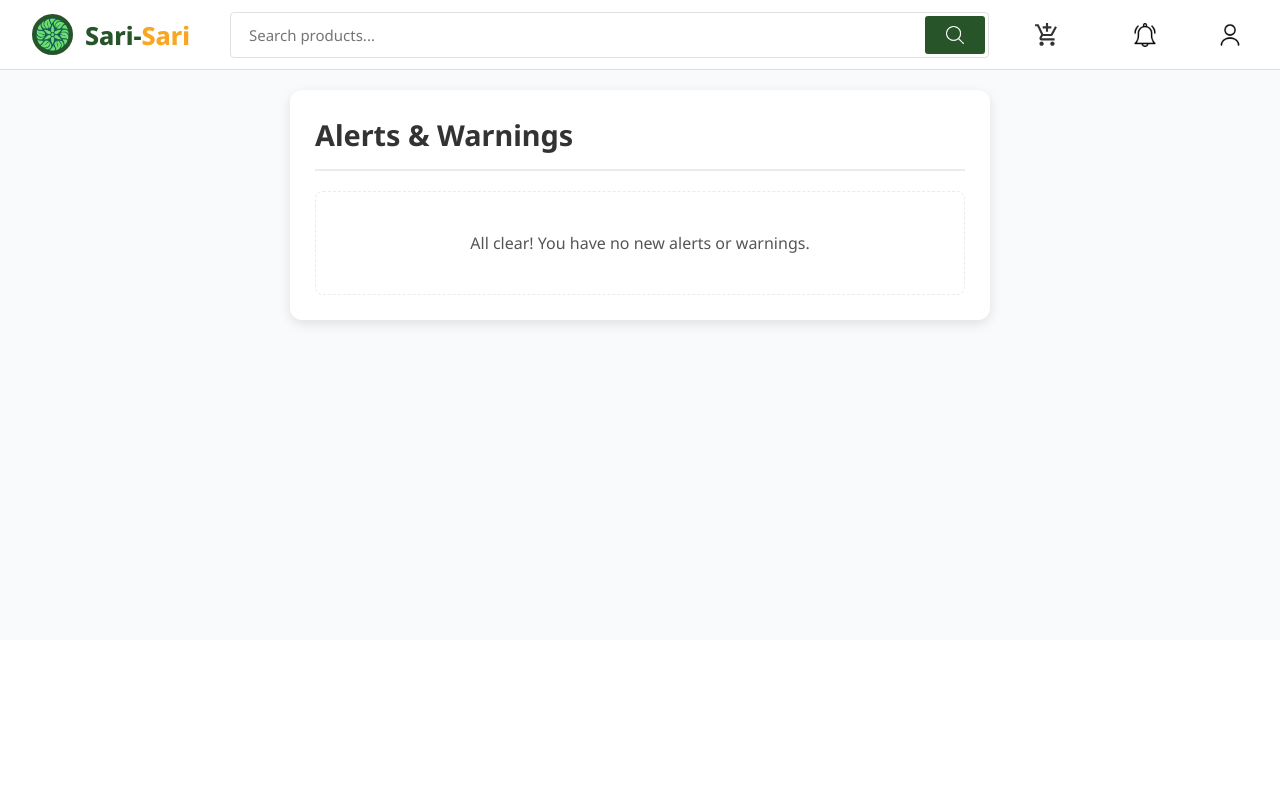
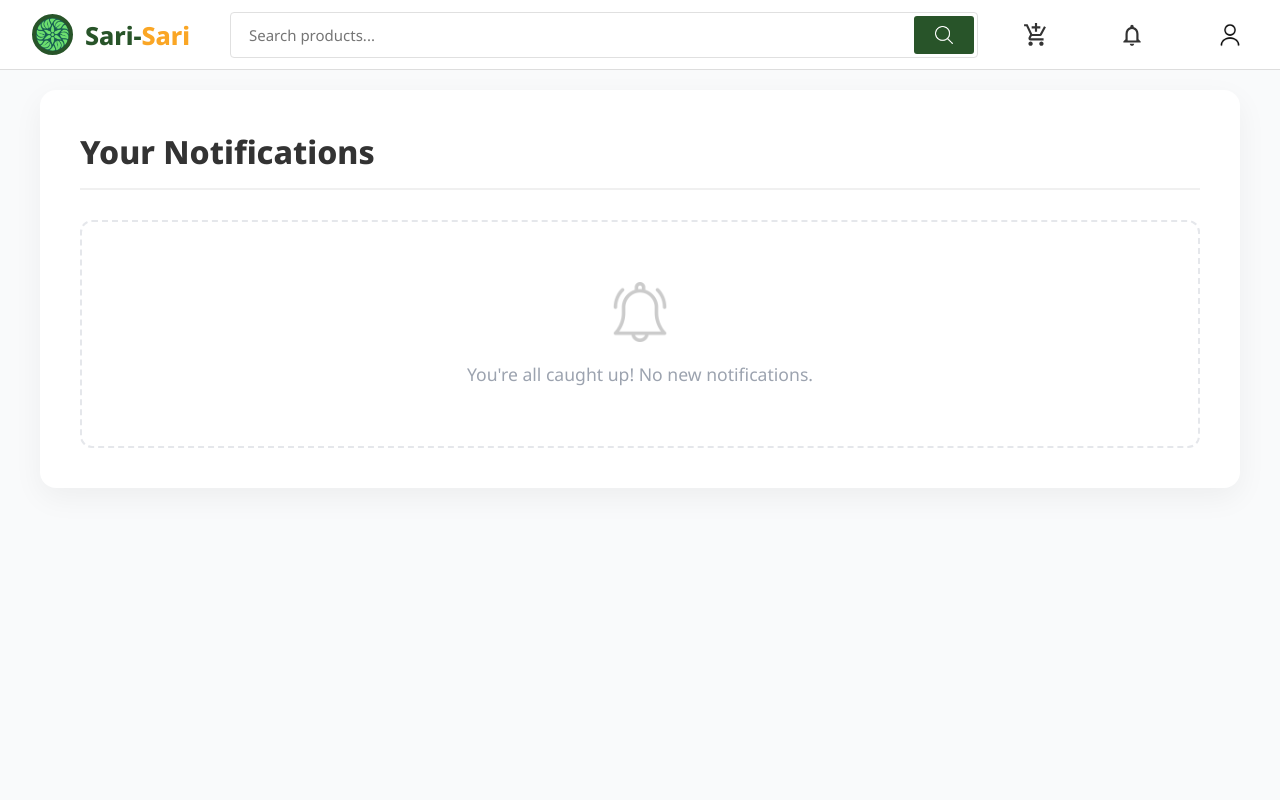
Before and after one commit to morel-porel/CSIT327-G1-Sari-SariAgriculturalMarket, a Django app: page /notifications/ in a window 1280 px wide. Run offline with Django 5.2, Linux system fonts and the light colour scheme; the visitor is signed in with stand-in values (Sample User, id 1); data that the repository does not hold is empty.

Commit message:
UI: changed ui on the notification page

```diff
--- a/notifications/urls.py
+++ b/notifications/urls.py
@@ -3,8 +3,9 @@ from django.urls import path
 from . import views
 
 urlpatterns = [
-    # The new root path for the notifications app
     path('', views.notification_list_view, name='notification_list'),
+    path('test-notification/', views.test_notification_view, name='test_notification'),
 
-    path('test-notification/', views.test_notification_view, name='test_notification'),
+    # New API URL
+    path('api/recent/', views.recent_notifications_api, name='recent_notifications_api'),
 ]
--- a/notifications/views.py
+++ b/notifications/views.py
@@ -1,10 +1,11 @@
-# notifications/views.py (Corrected)
+# notifications/views.py
 from django.shortcuts import render, redirect
 from django.contrib import messages
-# FIX: Import the missing login_required decorator
 from django.contrib.auth.decorators import login_required
 from .utils import create_notification
-from .models import Notification # Assuming this import was added previously
+from .models import Notification
+from django.http import JsonResponse
+from django.utils.timesince import timesince
 
 def test_notification_view(request):
     if request.user.is_authenticated:
@@ -16,13 +17,13 @@ def test_notification_view(request):
         messages.success(request, "Test notification created!")
     return redirect('home')
 
-# The view where the NameError occurred:
 @login_required
 def notification_list_view(request):
     """
     Displays all notifications for the logged-in user and marks them as read.
     """
     notifications = Notification.objects.filter(recipient=request.user).order_by('-timestamp')
+    # We mark them as read when the user visits the full list page
     notifications.filter(is_read=False).update(is_read=True)
 
     context = {
@@ -30,3 +31,27 @@ def notification_list_view(request):
     }
 
     return render(request, 'notifications/notification_list.html', context)
+
+@login_required
+def recent_notifications_api(request):
+    """
+    API to return the 5 most recent notifications for the navbar dropdown.
+    """
+    # Get 5 most recent
+    recent = Notification.objects.filter(recipient=request.user).order_by('-timestamp')[:5]
+    unread_count = Notification.objects.filter(recipient=request.user, is_read=False).count()
+
+    data = []
+    for n in recent:
+        data.append({
+            'id': n.id,
+            'message': n.message,
+            'link': n.link if n.link else '#',
+            'is_read': n.is_read,
+            'time_since': timesince(n.timestamp).split(',')[0] + " ago" # simplified time
+        })
+
+    return JsonResponse({
+        'notifications': data,
+        'unread_count': unread_count
+    })
--- a/static/css/notification_list.css
+++ b/static/css/notification_list.css
@@ -1,31 +1,27 @@
-/* static/css/notification_list.css */
-
-/* --- Page Structure --- */
 .notification-page-wrapper {
     background-color: var(--bg-secondary);
-    padding: 30px 0;
-    min-height: 80vh;
+    padding: 40px 20px;
+    min-height: 100vh;
 }
 
 .notification-container-main {
-    max-width: 700px;
-    margin: 0 auto;
+    max-width: 1200px;
+    margin: 50px auto 0;
     background-color: var(--bg-primary);
-    border-radius: 12px;
-    box-shadow: 0 4px 12px rgba(0, 0, 0, 0.1);
-    padding: 25px;
-    margin-top: 60px;
+    border-radius: 16px;
+    box-shadow: 0 10px 30px rgba(0, 0, 0, 0.05);
+    padding: 40px;
 }
 
 .page-title {
     color: var(--text-primary);
-    border-bottom: 2px solid var(--border-color);
+    font-size: 2rem;
+    margin-bottom: 30px;
     padding-bottom: 15px;
-    margin-bottom: 20px;
-    font-size: 1.8rem;
+    border-bottom: 2px solid #f0f0f0;
+    font-weight: 800;
 }
 
-/* --- Notification List & Items --- */
 .notification-list {
     list-style: none;
     padding: 0;
@@ -77,38 +79,37 @@
 }
 
 .notification-message {
-    margin: 0;
-    line-height: 1.4;
+    margin: 0 0 8px 0;
+    font-size: 1rem;
+    line-height: 1.5;
     color: var(--text-primary);
 }
 
 .notification-link {
     text-decoration: none;
     color: inherit;
+    display: block;
+}
+
+.notification-link:hover .notification-message {
+    color: var(--accent-primary);
 }
 
 .notification-timestamp {
     display: block;
-    color: var(--text-secondary);
-    font-size: 0.8rem;
-    margin-top: 3px;
-}
-
-/* Unread Status Dot */
-.status-dot {
-    position: absolute;
-    top: 5px;
-    right: 5px;
-    width: 8px;
-    height: 8px;
-    background-color: var(--danger-color); /* Red dot for new */
-    border-radius: 50%;
+    color: #9ca3af;
+    font-size: 0.85rem;
+    font-weight: 500;
 }
 
 .no-notifications {
     text-align: center;
-    padding: 40px;
-    color: var(--text-secondary);
-    border: 1px dashed var(--border-color);
-    border-radius: 8px;
+    padding: 60px;
+    color: #9ca3af;
+    border: 2px dashed #e5e7eb;
+    border-radius: 12px;
 }
+
+.no-notifications p {
+    font-size: 1.1rem;
+}
--- /dev/null
+++ b/static/css/notifications_dropdown.css
@@ -0,0 +1,178 @@
+/* static/css/notifications_dropdown.css */
+
+/* --- Navbar Notification Container --- */
+.notif-nav-container {
+    position: relative;
+    display: flex;
+    align-items: center;
+    justify-content: center;
+    height: 100%;
+    cursor: pointer;
+    margin-right: 15px;
+    padding: 0 5px;
+}
+
+/* MATCHING CART ICON STYLE */
+.notif-icon-svg {
+    width: 26px;
+    height: 26px;
+    fill: var(--text-primary);
+    transition: all 0.2s cubic-bezier(0.4, 0, 0.2, 1);
+}
+
+/* Hover Effect: Color change + Slight Lift */
+.notif-nav-container:hover .notif-icon-svg {
+    fill: var(--accent-primary);
+    transform: scale(1.05);
+}
+
+/* MATCHING CART BADGE STYLE */
+.notif-badge {
+    position: absolute;
+    top: -4px;
+    right: -6px;
+    background-color: var(--danger-color);
+    color: white;
+    font-size: 0.65rem;
+    font-weight: 700;
+    padding: 0 5px;
+    border-radius: 10px;
+    min-width: 18px;
+    height: 18px;
+    display: flex;
+    align-items: center;
+    justify-content: center;
+    border: 2px solid #fff;
+    box-shadow: 0 2px 4px rgba(0,0,0,0.1);
+    z-index: 2;
+}
+
+/* --- Dropdown Menu --- */
+.notif-dropdown {
+    position: absolute;
+    top: 120%;
+    right: 0;
+    width: 380px; /* Matching Cart Width */
+    background: #fff;
+    border: 1px solid rgba(0,0,0,0.08);
+    border-radius: 12px; /* Matching Cart Radius */
+    box-shadow: 0 10px 40px rgba(0,0,0,0.12);
+    padding: 0;
+    display: none;
+    opacity: 0;
+    visibility: hidden;
+    transform: translateY(10px);
+    transition: all 0.25s cubic-bezier(0.165, 0.84, 0.44, 1);
+    z-index: 2000;
+    flex-direction: column;
+    overflow: hidden;
+}
+
+.notif-nav-container:hover .notif-dropdown {
+    display: flex;
+    opacity: 1;
+    visibility: visible;
+    transform: translateY(0);
+    top: 100%;
+}
+
+.notif-nav-container::after {
+    content: '';
+    position: absolute;
+    top: 100%;
+    left: 0;
+    width: 100%;
+    height: 20px;
+    background: transparent;
+}
+
+/* Header */
+.notif-dropdown h4 {
+    margin: 0;
+    padding: 15px 20px;
+    font-size: 0.95rem;
+    font-weight: 600;
+    color: #9ca3af;
+    background-color: #fff;
+    border-bottom: 1px solid #f0f0f0;
+}
+
+/* List */
+.notif-dropdown-list {
+    max-height: 320px;
+    overflow-y: auto;
+    display: flex;
+    flex-direction: column;
+}
+
+.notif-item {
+    padding: 15px 20px;
+    border-bottom: 1px solid #f9f9f9;
+    transition: background-color 0.1s;
+    text-decoration: none;
+    display: flex;
+    flex-direction: column;
+    gap: 6px;
+    position: relative;
+}
+
+.notif-item:hover {
+    background-color: #f8f9fa;
+}
+
+.notif-item.unread {
+    background-color: #f0fdf4; /* Very light green for unread */
+}
+
+.notif-item.unread::after {
+    content: '';
+    position: absolute;
+    top: 18px;
+    right: 15px;
+    width: 8px;
+    height: 8px;
+    background-color: var(--accent-primary);
+    border-radius: 50%;
+}
+
+.notif-text {
+    font-size: 0.9rem;
+    color: var(--text-primary);
+    line-height: 1.4;
+    font-weight: 500;
+}
+
+.notif-time {
+    font-size: 0.75rem;
+    color: #9ca3af;
+}
+
+/* Footer */
+.notif-dropdown-footer {
+    padding: 12px 20px;
+    background-color: #fafafa;
+    border-top: 1px solid #eee;
+    text-align: center;
+}
+
+.view-all-link {
+    font-size: 0.85rem;
+    font-weight: 600;
+    color: var(--text-secondary);
+    text-decoration: none;
+    display: block;
+    width: 100%;
+}
+
+.view-all-link:hover {
+    color: var(--accent-primary);
+    text-decoration: underline;
+}
+
+.empty-notif {
+    padding: 40px;
+    text-align: center;
+    color: #999;
+    font-style: italic;
+    font-size: 0.9rem;
+}
--- a/templates/base.html
+++ b/templates/base.html
@@ -8,6 +8,7 @@
     <link rel="stylesheet" href="{% static 'css/theme.css' %}">
     <link rel="stylesheet" href="{% static 'css/home.css' %}">
     <link rel="stylesheet" href="{% static 'css/cart.css' %}">
+    <link rel="stylesheet" href="{% static 'css/notifications_dropdown.css' %}">
     <link rel="preconnect" href="https://fonts.googleapis.com">
     <link rel="preconnect" href="https://fonts.gstatic.com" crossorigin>
     <link href="https://fonts.googleapis.com/css2?family=Noto+Sans:wght@400;600;700;800&display=swap" rel="stylesheet">
@@ -67,8 +68,7 @@
 
                         <div class="cart-dropdown">
                             <h4>Recently Added Products</h4>
-                            <div class="cart-dropdown-list" id="nav-cart-list">
-                            </div>
+                            <div class="cart-dropdown-list" id="nav-cart-list"></div>
                             <div class="cart-dropdown-footer" id="cart-footer" style="display:none;">
                                 <span class="cart-more-text" id="cart-more-text"></span>
                                 <a href="{% url 'cart' %}" class="btn-view-cart">View Cart</a>
@@ -77,12 +77,24 @@
                     </div>
                 {% endif %}
 
-                <a href="{% url 'notification_list' %}">
-                    <img src="{% static 'icons/notification.png' %}" alt="Notification Icon" class="nav-icon">
-                    {% if unread_notifications %}
-                        <span class="notification-count">{{ unread_notifications.count }}</span>
-                    {% endif %}
-                </a>
+                <div class="notif-nav-container" id="notif-container">
+                    <a href="{% url 'notification_list' %}" style="display:flex; align-items:center; text-decoration:none;">
+                        <svg class="notif-icon-svg" viewBox="0 0 24 24">
+                            <path d="M12 22c1.1 0 2-.9 2-2h-4c0 1.1.9 2 2 2zm6-6v-5c0-3.07-1.63-5.64-4.5-6.32V4c0-.83-.67-1.5-1.5-1.5s-1.5.67-1.5 1.5v.68C7.64 5.36 6 7.92 6 11v5l-2 2v1h16v-1l-2-2zm-2 1H8v-6c0-2.48 1.51-4.5 4-4.5s4 2.02 4 4.5v6z"/>
+                        </svg>
+                        <span class="notif-badge" id="nav-notif-badge" style="display:none;">0</span>
+                    </a>
+
+                    <div class="notif-dropdown">
+                        <h4>Recent Notifications</h4>
+                        <div class="notif-dropdown-list" id="nav-notif-list">
+                            <div class="empty-notif">Loading...</div>
+                        </div>
+                        <div class="notif-dropdown-footer">
+                            <a href="{% url 'notification_list' %}" class="view-all-link">View All Notifications</a>
+                        </div>
+                    </div>
+                </div>
 
                 {% if user.is_authenticated %}
                     <a href="{% url 'profile' %}">
@@ -115,31 +127,15 @@
     <script src="{% static 'js/theme.js' %}"></script>
 
     <script>
-        function getCart() {
-            return JSON.parse(localStorage.getItem('sari_cart')) || [];
-        }
-
-        function saveCart(cart) {
-            localStorage.setItem('sari_cart', JSON.stringify(cart));
-            updateCartUI();
-        }
+        // --- CART LOGIC ---
+        function getCart() { return JSON.parse(localStorage.getItem('sari_cart')) || []; }
+        function saveCart(cart) { localStorage.setItem('sari_cart', JSON.stringify(cart)); updateCartUI(); }
 
         window.addToCartGlobal = function(product) {
             let cart = getCart();
             const existingItem = cart.find(item => item.id === product.id);
-
-            if (existingItem) {
-                existingItem.qty += 1;
-            } else {
-                cart.push({
-                    id: product.id,
-                    name: product.name,
-                    price: parseFloat(product.price.replace(/[^\d.]/g, '')),
-                    image: product.image,
-                    qty: 1,
-                    shop: product.shop
-                });
-            }
+            if (existingItem) { existingItem.qty += 1; }
+            else { cart.push({ id: product.id, name: product.name, price: parseFloat(product.price.replace(/[^\d.]/g, '')), image: product.image, qty: 1, shop: product.shop }); }
             saveCart(cart);
         };
 
@@ -153,54 +149,74 @@
             if (!badge || !listContainer) return;
 
             const totalQty = cart.reduce((sum, item) => sum + item.qty, 0);
-            if (totalQty > 0) {
-                badge.textContent = totalQty;
-                badge.style.display = 'flex';
-            } else {
-                badge.style.display = 'none';
-            }
+            if (totalQty > 0) { badge.textContent = totalQty; badge.style.display = 'flex'; }
+            else { badge.style.display = 'none'; }
 
             listContainer.innerHTML = '';
-
             if (cart.length === 0) {
                 listContainer.innerHTML = '<div class="empty-cart-msg">No products yet.</div>';
                 if(footer) footer.style.display = 'none';
             } else {
                 if(footer) footer.style.display = 'flex';
-
                 const maxDisplay = 5;
                 const recentItems = [...cart].reverse().slice(0, maxDisplay);
-
                 recentItems.forEach(item => {
                     const row = document.createElement('div');
                     row.className = 'cart-dropdown-item';
-                    row.innerHTML = `
-                        <div class="cart-item-left">
-                            <img src="${item.image}" class="cart-thumb" alt="Product">
-                            <span class="cart-item-name">${item.name}</span>
-                        </div>
-                        <div class="cart-item-right">
-                            <span class="cart-item-price">₱${item.price.toFixed(2)}</span>
-                        </div>
-                    `;
+                    row.innerHTML = `<div class="cart-item-left"><img src="${item.image}" class="cart-thumb"><span class="cart-item-name">${item.name}</span></div><div class="cart-item-right"><span class="cart-item-price">₱${item.price.toFixed(2)}</span></div>`;
                     listContainer.appendChild(row);
                 });
-
                 if (moreText) {
                     const hiddenCount = cart.length - maxDisplay;
-                    if (hiddenCount > 0) {
-                        moreText.textContent = `${hiddenCount} More Products In Cart`;
-                        moreText.style.display = 'block';
-                    } else {
-                        moreText.textContent = `${cart.length} Products In Cart`;
-                        moreText.style.display = 'block';
-                    }
+                    if (hiddenCount > 0) { moreText.textContent = `${hiddenCount} More Products In Cart`; moreText.style.display = 'block'; }
+                    else { moreText.textContent = `${cart.length} Products In Cart`; moreText.style.display = 'block'; }
                 }
             }
         }
-
         document.addEventListener('DOMContentLoaded', updateCartUI);
 
+        // --- NOTIFICATION LOGIC ---
+        function fetchNotifications() {
+            const badge = document.getElementById('nav-notif-badge');
+            const list = document.getElementById('nav-notif-list');
+            if(!list) return;
+
+            fetch("{% url 'recent_notifications_api' %}")
+                .then(res => res.json())
+                .then(data => {
+                    if (data.unread_count > 0) {
+                        badge.textContent = data.unread_count;
+                        badge.style.display = 'flex';
+                    } else {
+                        badge.style.display = 'none';
+                    }
+
+                    list.innerHTML = '';
+                    if (data.notifications.length === 0) {
+                        list.innerHTML = '<div class="empty-notif">No recent notifications</div>';
+                    } else {
+                        data.notifications.forEach(notif => {
+                            const a = document.createElement('a');
+                            a.href = notif.link;
+                            a.className = `notif-item ${notif.is_read ? '' : 'unread'}`;
+                            a.innerHTML = `
+                                <span class="notif-text">${notif.message}</span>
+                                <span class="notif-time">${notif.time_since}</span>
+                            `;
+                            list.appendChild(a);
+                        });
+                    }
+                })
+                .catch(err => console.error('Error fetching notifications:', err));
+        }
+
+        document.addEventListener('DOMContentLoaded', fetchNotifications);
+        const notifContainer = document.getElementById('notif-container');
+        if(notifContainer) {
+            notifContainer.addEventListener('mouseenter', fetchNotifications);
+        }
+
+        // --- SEARCH LOGIC ---
         document.addEventListener('DOMContentLoaded', function() {
             const searchInput = document.getElementById('base-search-input');
             const dropdown = document.getElementById('base-search-dropdown');
@@ -240,10 +256,7 @@
                         e.stopPropagation();
                         fetch("/api/recent-searches/clear/", {
                             method: "POST",
-                            headers: {
-                                "X-CSRFToken": getCookie('csrftoken'),
-                                "Content-Type": "application/json"
-                            }
+                            headers: { "X-CSRFToken": getCookie('csrftoken'), "Content-Type": "application/json" }
                         })
                         .then(res => res.json())
                         .then(data => { if(data.status === 'success') fetchRecentSearches(); });
@@ -255,10 +268,7 @@
                     event.stopPropagation();
                     fetch("/api/recent-searches/delete/", {
                         method: "POST",
-                        headers: {
-                            "X-CSRFToken": getCookie('csrftoken'),
-                            "Content-Type": "application/json"
-                        },
+                        headers: { "X-CSRFToken": getCookie('csrftoken'), "Content-Type": "application/json" },
                         body: JSON.stringify({ term: term })
                     })
                     .then(res => res.json())
--- a/templates/notifications/notification_list.html
+++ b/templates/notifications/notification_list.html
@@ -4,19 +4,25 @@
 {% block css %}
     {{ block.super }}
     <link rel="stylesheet" href="{% static 'css/notification_list.css' %}">
+    <style>
+        body {
+            margin-bottom: 0 !important;
+        }
+        footer, .footer {
+            display: none !important;
+        }
+    </style>
 {% endblock %}
 
 {% block content %}
 <div class="notification-page-wrapper">
     <div class="notification-container-main">
-        <h2 class="page-title">Alerts & Warnings</h2>
+        <h2 class="page-title">Your Notifications</h2>
 
         {% if notifications %}
             <ul class="notification-list">
                 {% for notification in notifications %}
-                    {% comment %} Uses the 'warning' class for messages without links (moderation warnings) {% endcomment %}
-                    <li class="notification-item {% if not notification.is_read %}unread{% endif %}
-                                        {% if not notification.link %}warning{% endif %}">
+                    <li class="notification-item {% if not notification.is_read %}unread{% endif %}">
 
                         <div class="icon-section">
                             {% if not notification.link %}
@@ -32,24 +38,21 @@
                                     <p class="notification-message">{{ notification.message }}</p>
                                 </a>
                             {% else %}
-                                <p class="notification-message" style="font-weight: bold; color: #cc0000;">
+                                <p class="notification-message" style="color: #d32f2f;">
                                     {{ notification.message }}
                                 </p>
                             {% endif %}
                             <small class="notification-timestamp">
-                                Received {{ notification.timestamp|timesince }} ago
+                                {{ notification.timestamp|timesince }} ago
                             </small>
                         </div>
-
-                        {% if not notification.is_read %}
-                            <span class="status-dot"></span>
-                        {% endif %}
                     </li>
                 {% endfor %}
             </ul>
         {% else %}
             <div class="no-notifications">
-                <p>All clear! You have no new alerts or warnings.</p>
+                <img src="{% static 'icons/notification.png' %}" style="width: 60px; opacity: 0.2; margin-bottom: 15px; filter: grayscale(1);">
+                <p>You're all caught up! No new notifications.</p>
             </div>
         {% endif %}
     </div>
```
Also changed, not shown: other parts of static/css/notification_list.css (+26 -20 lines).
